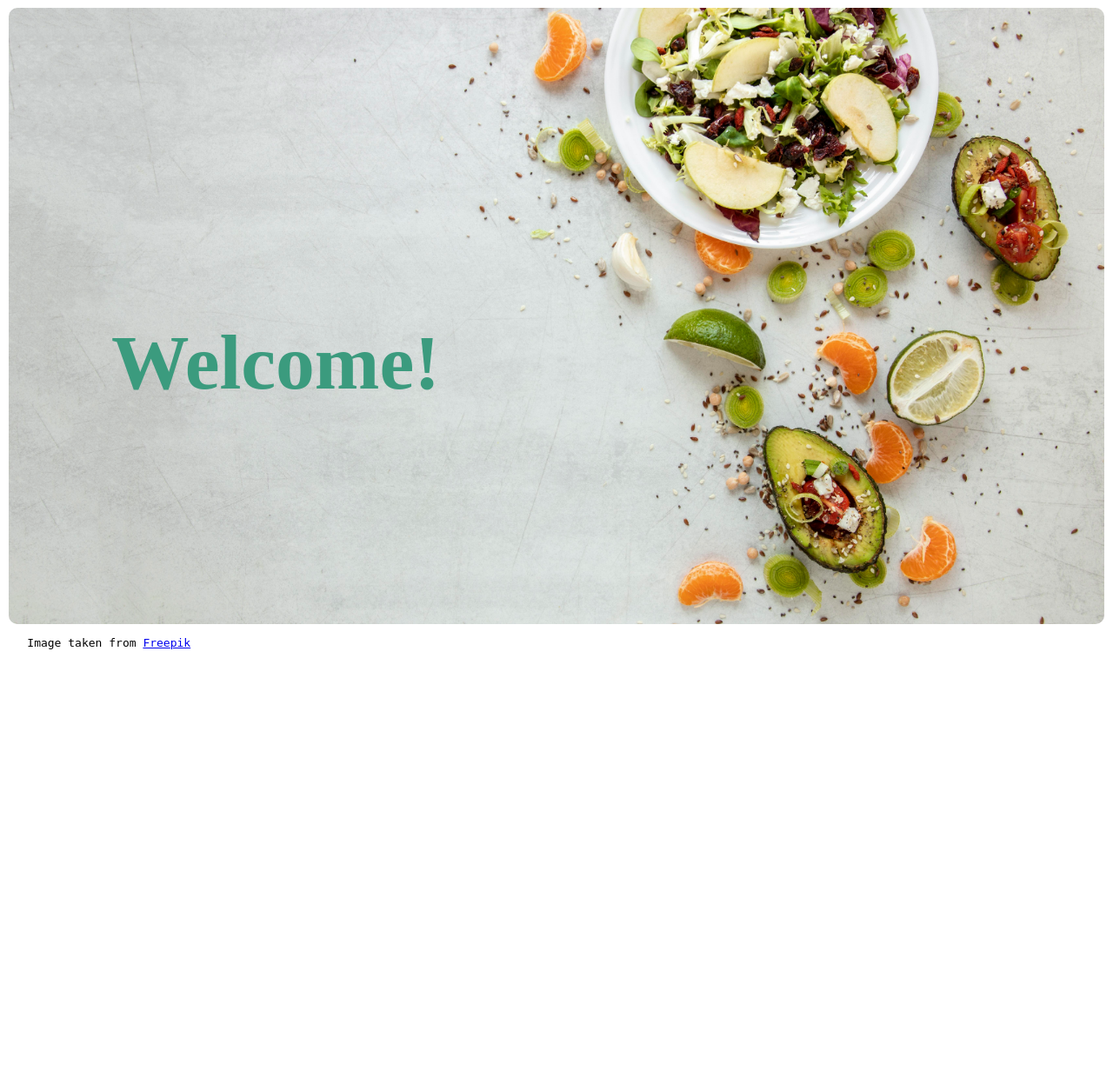
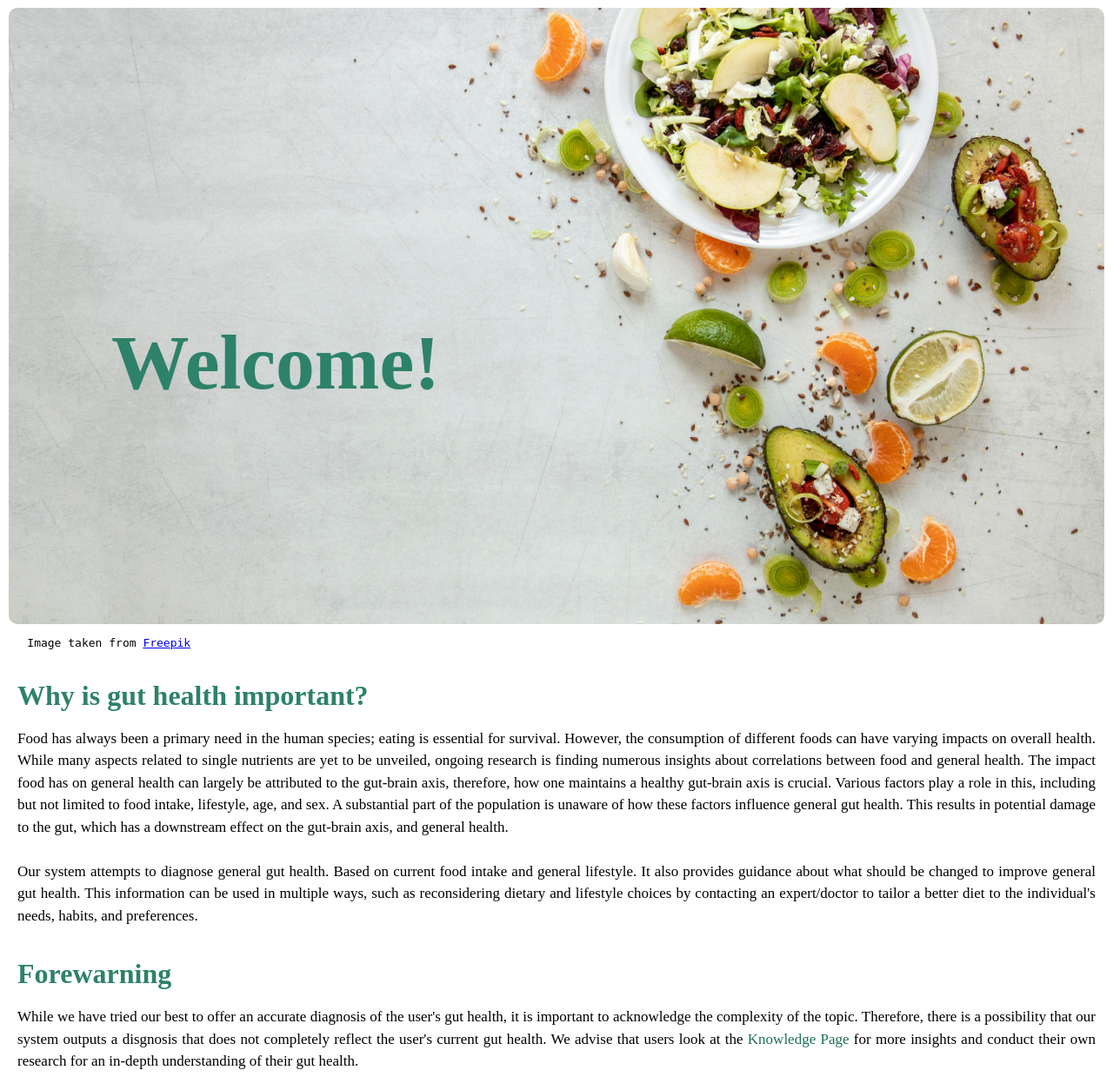
Before and after one commit to aureliegallet/Nutrigenomics-Knowledge-System, a Flask app: page / in a window 1280 px wide. Shown: the part 95-1349 px from the top of the page at 87% size. Before the commit the page ends 842 px from the top, so only its background shows below. Run offline with Flask 3, Linux system fonts and the light colour scheme.

Commit message:
Home page changes

```diff
--- a/Flask/static/css/home.css
+++ b/Flask/static/css/home.css
@@ -13,6 +13,6 @@
     position: absolute;
     top: 50%;
     left: 10%;
-    color: #3b9b7e;
+    color: #2d8269;
     font-size: 7vw; /* Scale with width */
 }
--- a/Flask/static/css/info.css
+++ b/Flask/static/css/info.css
@@ -1,5 +1,9 @@
 .info {
     margin: 20px;
+}
+
+.page-title {
+    color: #2d8269
 }
 
 .json-translated {
@@ -42,7 +46,13 @@
     background-color: #a5e9b5;
 }
 
+.knowledge-link  {
+    text-decoration: none;
+    color: #1c6f56;
+}
+
 .blob {
     line-height: 1.5;
     font-size: 17px;
+    text-align: justify;
 }
--- a/Flask/templates/expert.html
+++ b/Flask/templates/expert.html
@@ -21,7 +21,7 @@
     </nav>
 
     <div class="info">
-        <h1> Our Expert </h1>
+        <h1 class="page-title"> Our Expert </h1>
         <br/>
         <div class="green-background">
             <br/>
--- a/Flask/templates/home.html
+++ b/Flask/templates/home.html
@@ -6,6 +6,7 @@
 <head>
     <link rel="stylesheet" href="../static/css/navigation.css">
     <link rel="stylesheet" href="../static/css/home.css">
+    <link rel="stylesheet" href="../static/css/info.css">
 </head>
 <body>
     <nav>
@@ -29,5 +30,39 @@
     Image taken from <a href="https://www.freepik.com/">Freepik</a>
     </pre>
 
+    <div class="info">
+
+        <h1 class="page-title"> Why is gut health important? </h1>
+        </br>
+        <p class="blob">
+            Food has always been a primary need in the human species; eating is essential for survival.
+            However, the consumption of different foods can have varying impacts on overall health.
+            While many aspects related to single nutrients are yet to be unveiled, ongoing research is finding numerous insights about correlations between food and general health.
+            The impact food has on general health can largely be attributed to the gut-brain axis, therefore, how one maintains a healthy gut-brain axis is crucial.
+            Various factors play a role in this, including but not limited to food intake, lifestyle, age, and sex.
+            A substantial part of the population is unaware of how these factors influence general gut health.
+            This results in potential damage to the gut, which has a downstream effect on the gut-brain axis, and general health.
+        </br>
+        </br>
+            Our system attempts to diagnose general gut health. Based on current food intake and general lifestyle.
+            It also provides guidance about what should be changed to improve general gut health.
+            This information can be used in multiple ways, such as reconsidering dietary and lifestyle choices by contacting an expert/doctor to tailor a better diet to the individual's needs, habits, and preferences.
+
+        </p>
+
+        </br>
+        </br>
+        <h1 class="page-title"> Forewarning </h1>
+        </br>
+        <p class="blob">
+            While we have tried our best to offer an accurate diagnosis of the user's gut health, it is important to acknowledge the complexity of the topic.
+            Therefore, there is a possibility that our system outputs a disgnosis that does not completely reflect the user's current gut health.
+            We advise that users look at the <a href="/knowledge" class="knowledge-link">Knowledge Page</a> for more insights and conduct their own research for an in-depth understanding of their gut health.
+        </p>
+    </div>
+
+
+
+
 </body>
 </html>
--- a/Flask/templates/knowledge.html
+++ b/Flask/templates/knowledge.html
@@ -21,7 +21,7 @@
     </nav>
 
     <div class="info">
-        <h1> Behind the system </h1>
+        <h1 class="page-title"> Behind the system </h1>
         <br/>
         <p class="blob"> We acknowledge that gut health is almost impossible to quantify.
             However, there are many different pieces of evidence of various foods having a causal effect on improving or deteriorating gut health.
```
Also changed, not shown: Flask/static/json/kb.json (+9 -7 lines).
